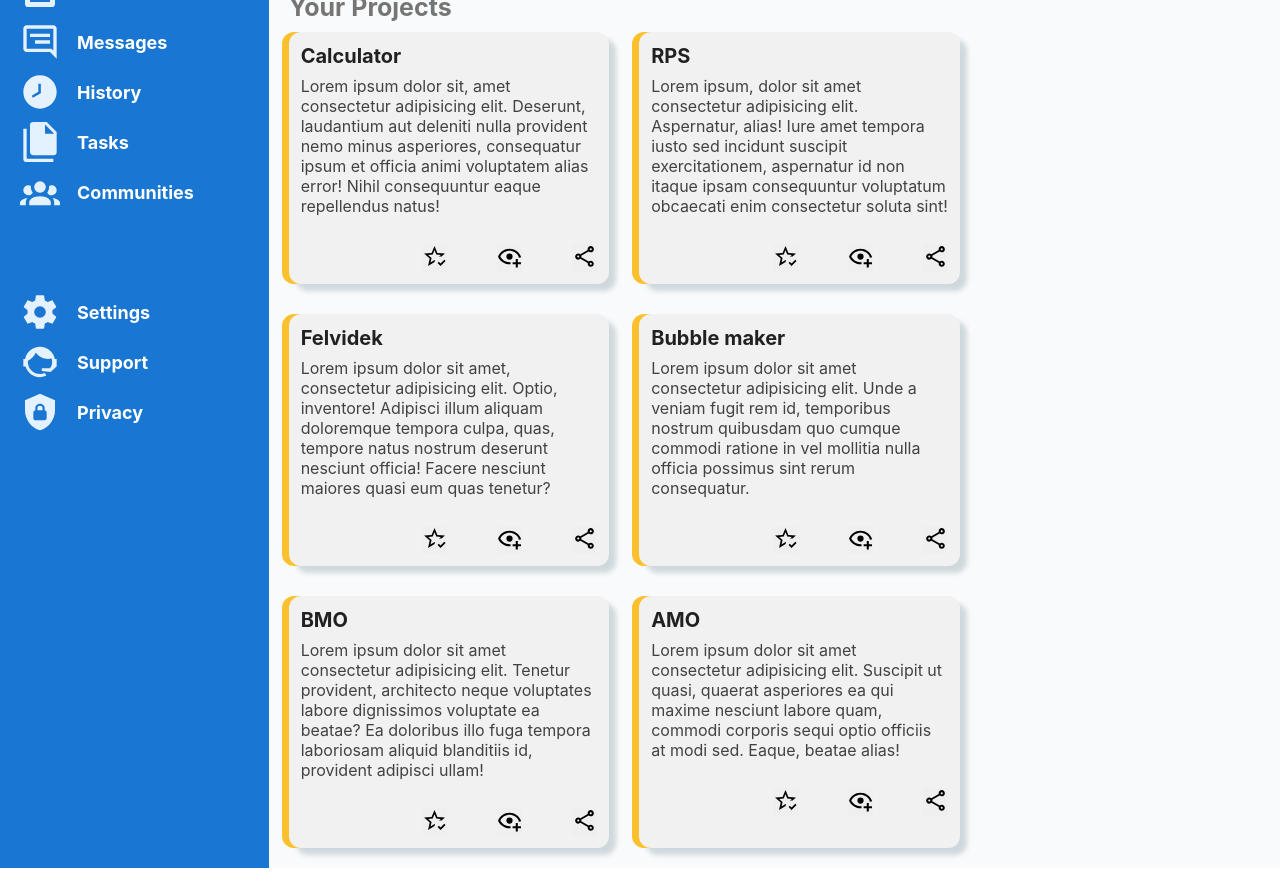
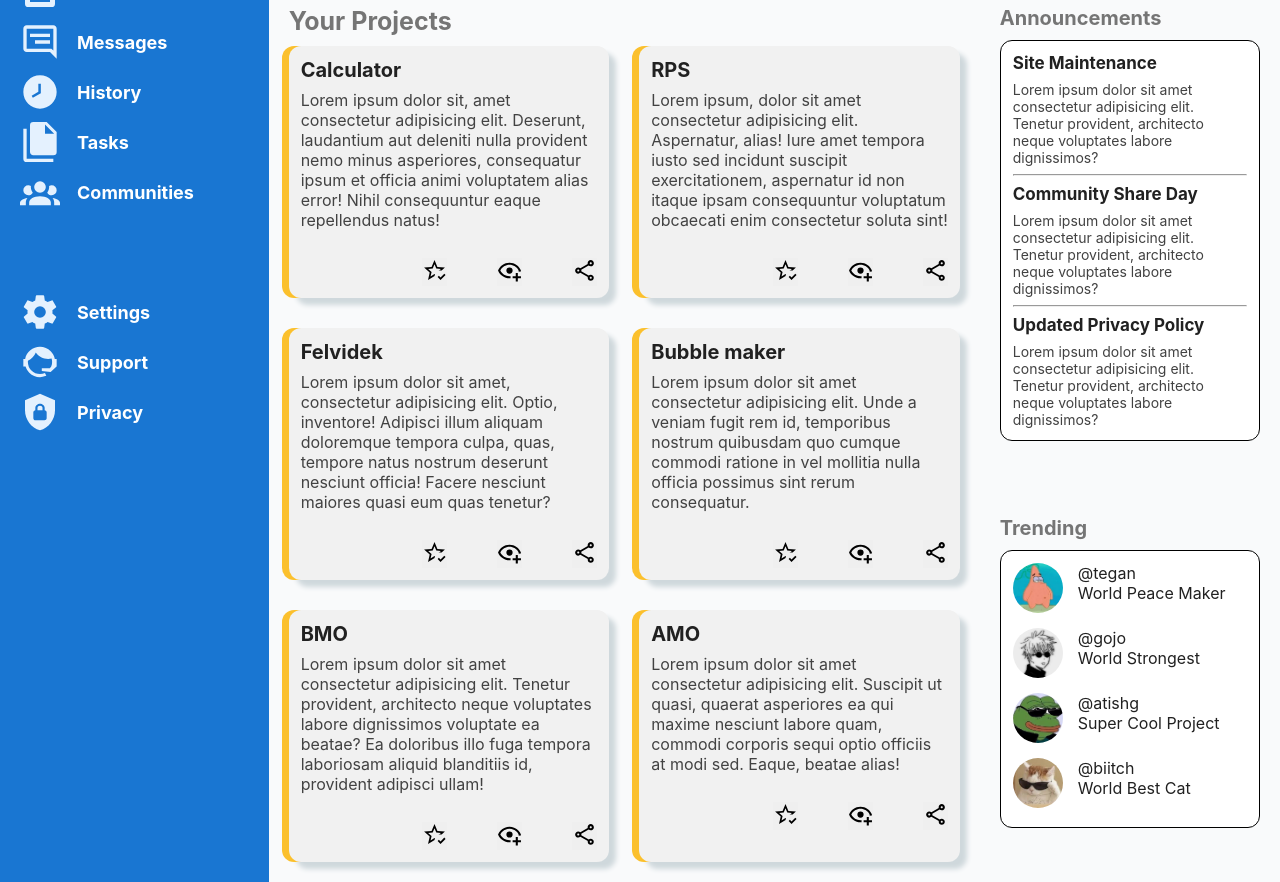
Before and after one commit to Atishay241/Admin-Dashboard, a plain HTML site: page index.html in a window 1280 px wide. Shown: the part 188-1070 px from the top of the page. Drawn offline with Linux system fonts and the light colour scheme.

Commit message:
made sideprofile bar

```diff
--- a/index.html
+++ b/index.html
@@ -178,7 +178,50 @@
 
 
         <div class="sideprofile">
+            <div class="announcements">
+                <h2 class="annc">Announcements</h2>
 
+                <div class="project box7">
+                    <p class="project-name">Site Maintenance</p>
+                    <p class="latingo">Lorem ipsum dolor sit amet consectetur adipisicing elit. Tenetur provident, architecto neque voluptates labore dignissimos?</p>
+
+                    <hr class="line">
+
+                    <p class="project-name">Community Share Day</p>
+
+                    <p class="latingo">Lorem ipsum dolor sit amet consectetur adipisicing elit. Tenetur provident, architecto neque voluptates labore dignissimos?</p>
+                    <hr class="line">
+
+                    <p class="project-name">Updated Privacy Policy</p>
+                    <p class="latingo">Lorem ipsum dolor sit amet consectetur adipisicing elit. Tenetur provident, architecto neque voluptates labore dignissimos?</p>
+
+                </div>
+
+            </div>
+
+            <div class="trending">
+                <h2 class="trend">Trending</h2>
+
+                <div class="project boxes">
+                    <div class="profiles">
+                        <img src="images.jpeg" alt="">
+                        <p class="profile-txt"><span class="handle">@tegan</span><br>World Peace Maker</p>
+                    </div>
+                    <div class="profiles">
+                        <img src="images 3.jpeg" alt="">
+                        <p class="profile-txt"><span class="handle">@gojo</span><br>World Strongest</p>
+                    </div>
+                    <div class="profiles">
+                        <img src="images 2.jpeg" alt="">
+                        <p class="profile-txt"><span class="handle">@atishg</span><br>Super Cool Project</p>
+                    </div>
+                    <div class="profiles">
+                        <img src="download.jpeg" alt="">
+                        <p class="profile-txt"><span class="handle">@biitch</span><br>World Best Cat</p>
+                    </div>
+                </div>
+
+            </div>
         </div>
     </div>
 </body>
--- a/style.css
+++ b/style.css
@@ -54,7 +54,7 @@ img {
     grid-area: 1/2/1/4;
     display: grid;
     grid-template: repeat(2, 1fr) / 2fr 1fr;
-    padding: 5px 20px;
+    padding: 12px 20px;
     gap: 5px;
 }
 .searchicon, .bellicon {
@@ -209,4 +209,48 @@ li {
 .sideprofile{
     grid-area: 2/3/4/4;
     background-color: var(--accent-light-gray);
+    display: grid;
+    row-gap: 40px;
+    padding: 20px;
 }
+
+.profiles > img {
+    height: 50px;
+    width: 50px;
+    border-radius: 50%;
+}
+
+.annc , .trend  {
+    color: var(--text-light);
+    margin-bottom: 10px;
+    font-size: 20px;
+}
+
+body > div > div.sideprofile > div.announcements > div , body > div > div.sideprofile > div.trending > div {
+    padding: 12px;
+    background-color: var(--white);
+    display: flex;
+    flex-direction: column;
+    gap: 8px;
+    color: var(--text-dark);
+    box-sizing: border-box;
+    border-radius: 12px;
+    border: 1px solid var(--black);
+    box-shadow: none;
+}
+
+.announcements .project-name {
+    font-weight: bold;
+    font-size: 17px;
+}
+
+.announcements .latingo {
+    color: var(--text-medium);
+    font-size: 14px;
+}
+
+.profiles {
+    display: flex;
+    gap: 15px;
+    margin-bottom: 7px;
+}
```
Also changed, not shown: images 3.jpeg (added).
